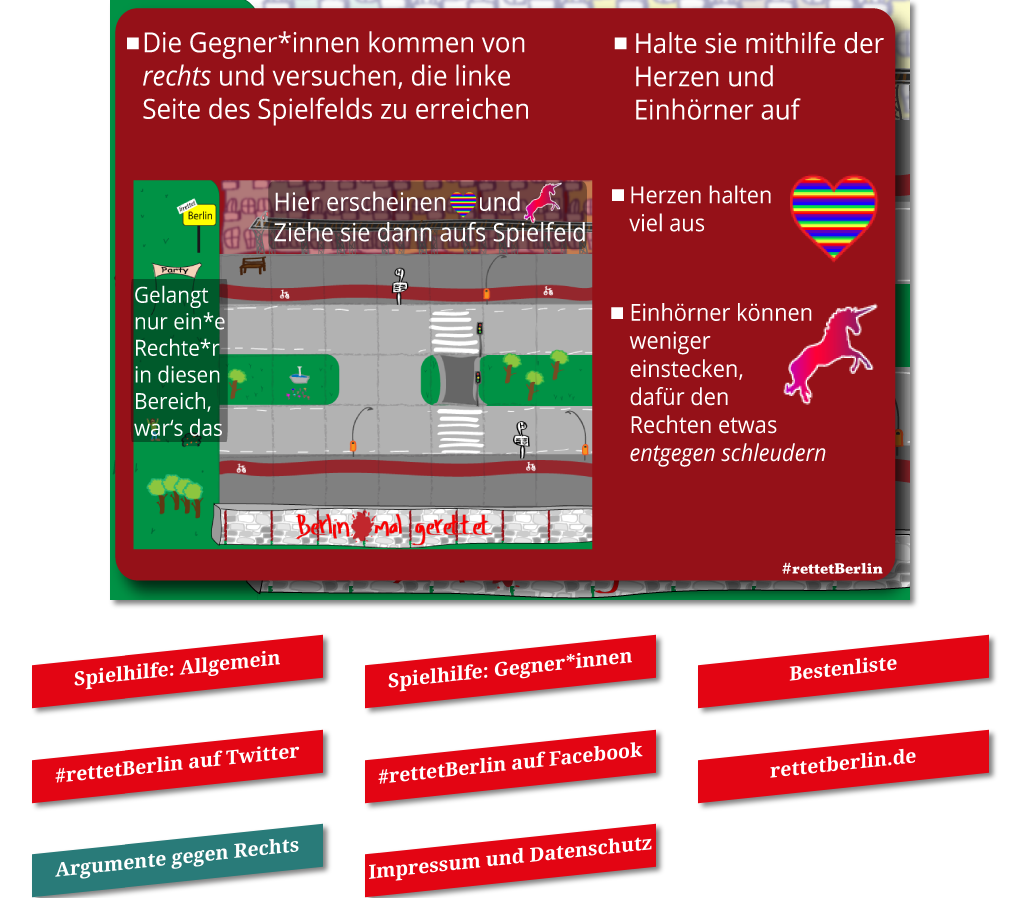
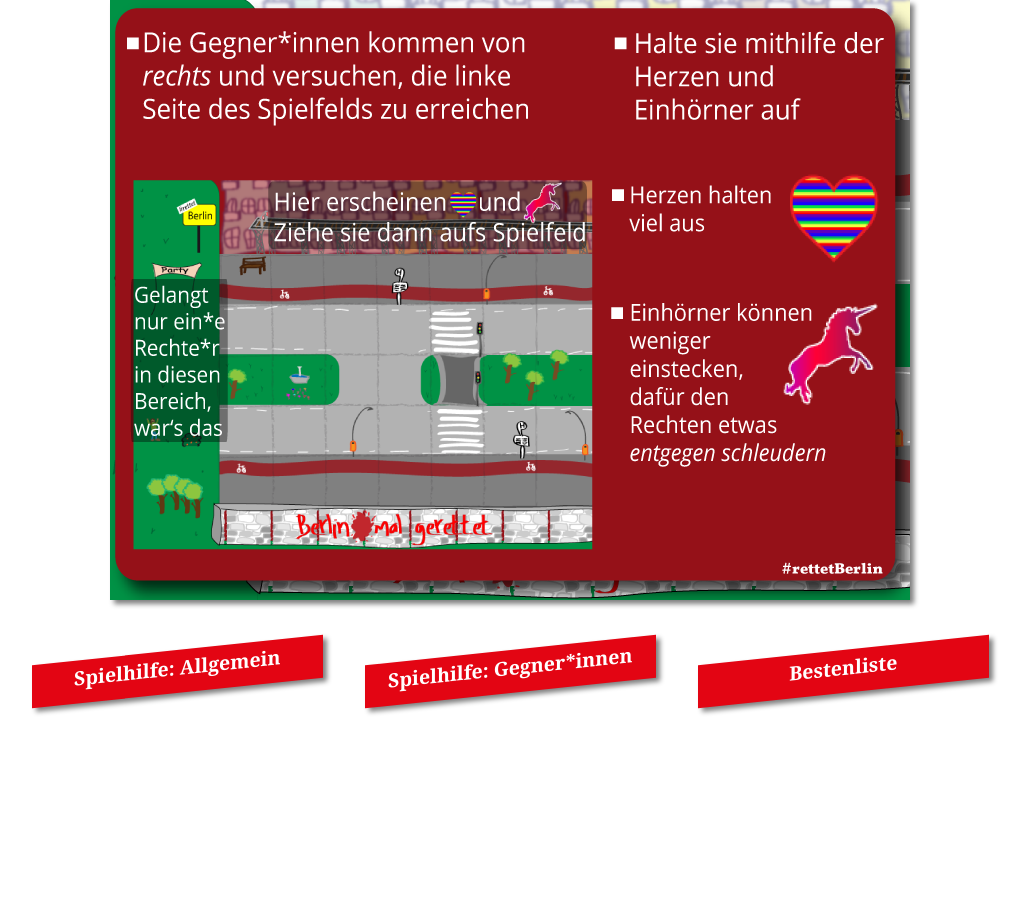
Before and after one commit to rettetberlin/rettetberlin.github.io, a plain HTML site: page index.html in a window 1280 px wide. Shown: the whole page, without its empty margins (130-1157 px from the left). After the commit the page ends 800 px from the top, so only its background shows below. Drawn offline with Linux system fonts and the light colour scheme; animation ran at ten frames a second.

Commit message:
remove outdated links

```diff
--- a/index.html
+++ b/index.html
@@ -93,35 +93,11 @@
 
 
     </div>
-    <br><br>
-    <div class="row">
 
-      <div class="four columns">
-        <a href="https://twitter.com/hashtag/rettetberlin" target="_blank"><div class="jusobutton">#rettetBerlin auf Twitter</div></a>
-      </div>
-      <div class="four columns">
-        <a href="https://www.facebook.com/hashtag/rettetberlin" target="_blank"><div class="jusobutton">#rettetBerlin auf Facebook</div></a>
-      </div>
-      <div class="four columns">
-        <a href="http://www.rettetberlin.de" target="_blank">
-          <div class="jusobutton">
-            rettetberlin.de
-          </div>
-        </a>
-      </div>
-    </div>
-    <br><br>
-    <div class="row">
-      <div class="four columns">
-        <a href="http://www.jusos.de/sites/default/files/material_files/Argumente%20gegen%20Rechts.pdf" target="_blank"><div class="jusobutton mintbg">Argumente gegen Rechts</div></a>
-      </div>
-      <div class="four columns">
-        <a href="https://www.jusos-sz.de/impressum/" target="_blank"><div class="jusobutton">Impressum und Datenschutz</div></a>
-      </div>
-    </div>
+
   </div>
 
-
+<br>
 
   <script type="text/javascript">
   var game = new Phaser.Game(800,600, Phaser.AUTO, 'gameContainer', {
```
